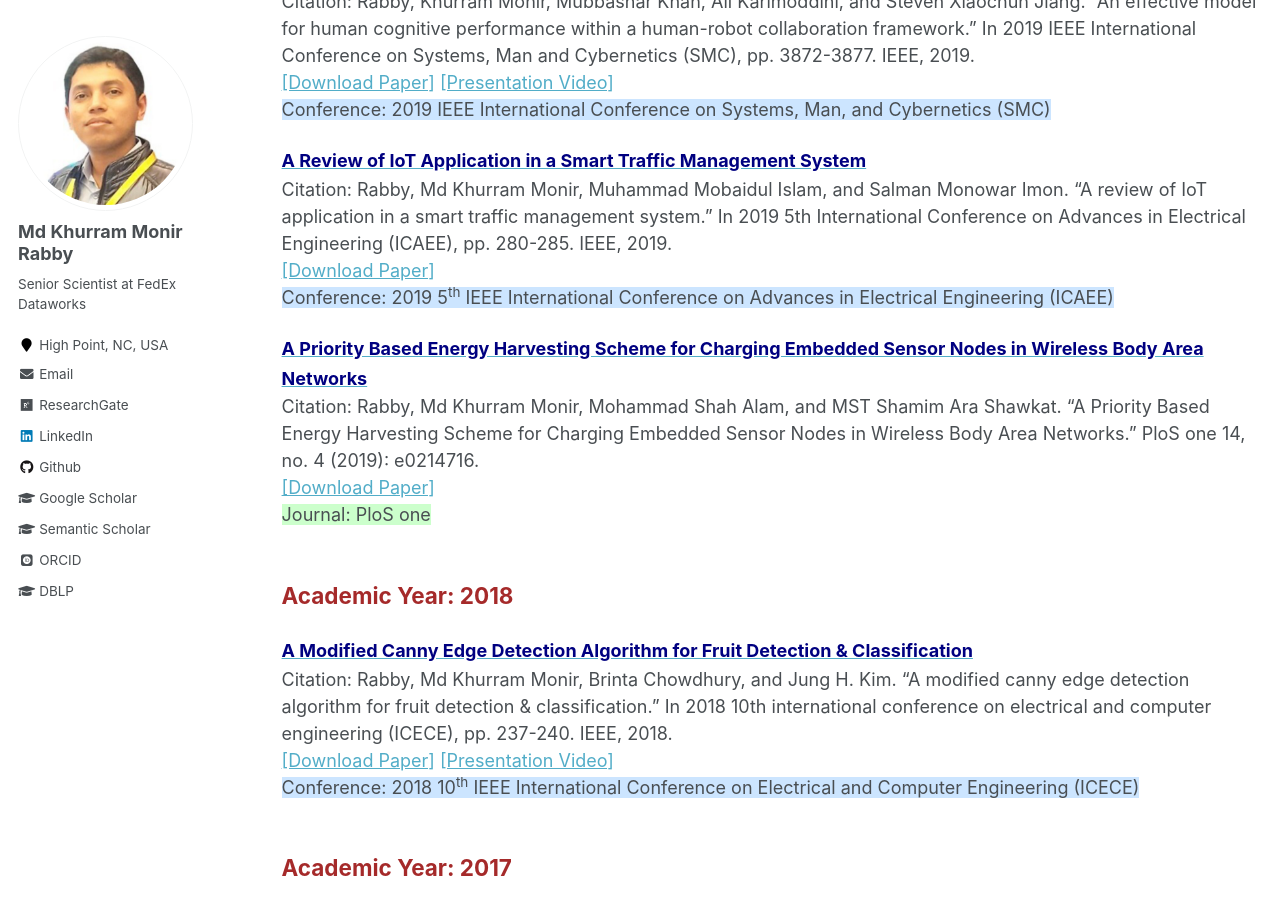
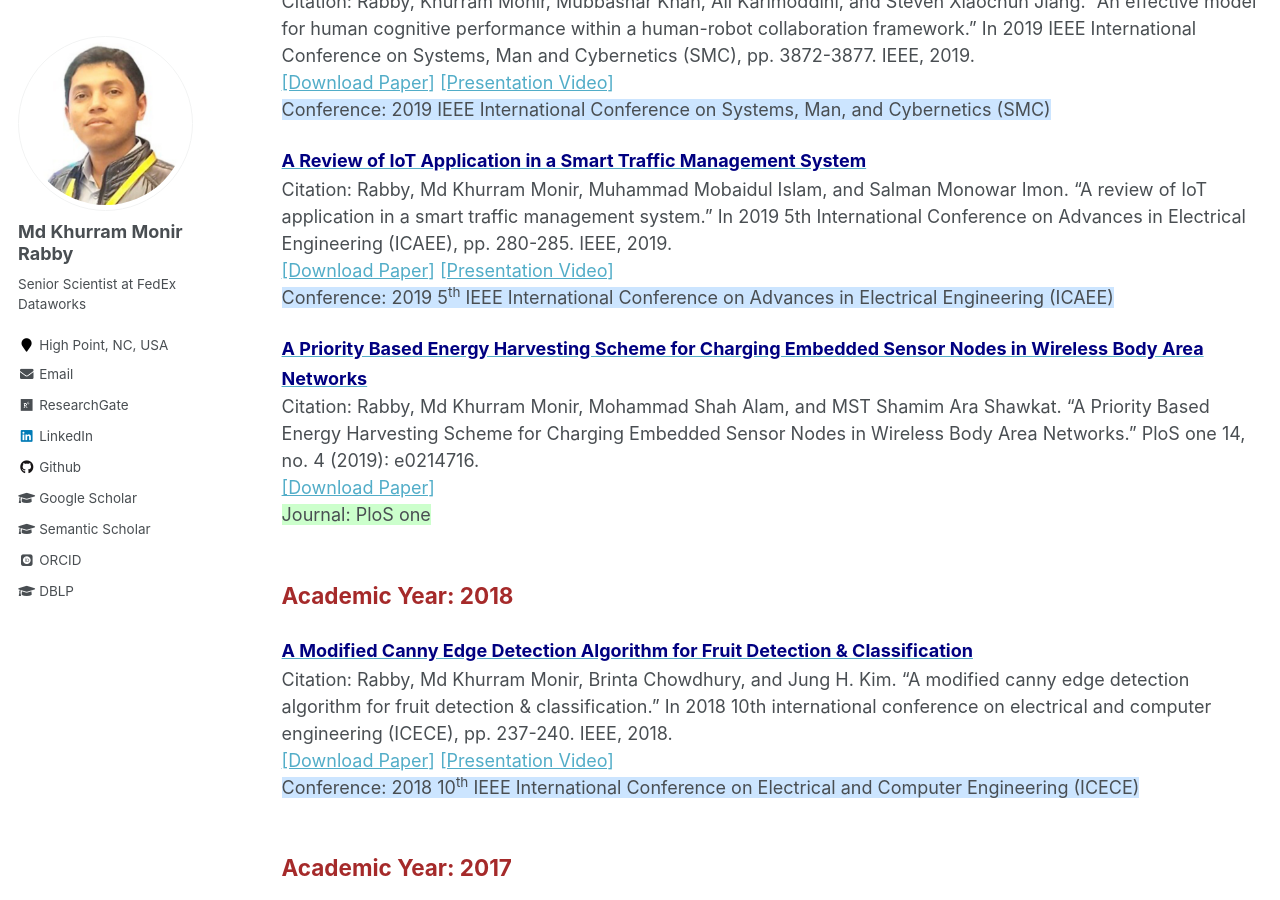
Before and after one commit to mkmrabby/mkmrabby.github.io, a Jekyll site: the page built from _pages/publications_lists.md, in a window 1280 px wide and 900 px high, scrolled down 2914 px. Built offline with Jekyll 4.4.1, drawn with Linux system fonts in a browser that asks for light colours; some web fonts are replaced.

Commit message:
Update publications_lists.md

```diff
--- a/_pages/publications_lists.md
+++ b/_pages/publications_lists.md
@@ -112,7 +112,8 @@ Citation: Rabby, Khurram Monir, Mubbashar Khan, Ali Karimoddini, and Steven Xiao
 
 <span style="color:black; font-size:1.1em"><b><a href="https://ieeexplore.ieee.org/abstract/document/8975582" target="_blank"><font color="Navy" size="4">A Review of IoT Application in a Smart Traffic Management System</font></a></b></span><br/>
 Citation: Rabby, Md Khurram Monir, Muhammad Mobaidul Islam, and Salman Monowar Imon. "A review of IoT application in a smart traffic management system." In 2019 5th International Conference on Advances in Electrical Engineering (ICAEE), pp. 280-285. IEEE, 2019.<br/>
-<a href="https://ieeexplore.ieee.org/abstract/document/8914536" target="_blank">[Download Paper]</a> <br/>
+<a href="https://ieeexplore.ieee.org/abstract/document/8914536" target="_blank">[Download Paper]</a>
+<a href="https://youtu.be/_TY6BIdSZb4" target="_blank">[Presentation Video]</a><br/>
 <span style="background-color:#cce5ff; font-size:1em;">Conference: 2019 5<sup>th</sup> IEEE International Conference on Advances in Electrical Engineering (ICAEE)</span>
 <br/>
 
```
